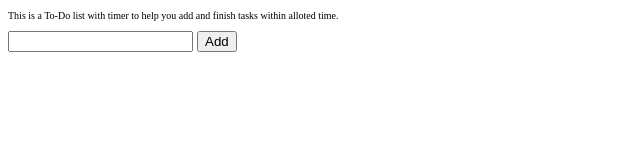
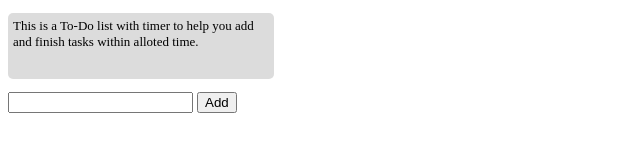
Before and after one commit to deepest-git/deepest-git.github.io, a plain HTML site: page index.html in a window 1280 px wide. Shown: the whole page, without its empty margins (0-640 px from the left). Drawn offline with Linux system fonts and the light colour scheme.

Commit message:
todo v1.1

```diff
--- a/index.html
+++ b/index.html
@@ -10,7 +10,7 @@
     <script src="./main.js"></script>
 </head>
 <body>
-    <p id="info">This is a To-Do list with timer to help you add and finish tasks within alloted time.</p>
+    <p id="info" class="flex-container">This is a To-Do list with timer to help you add and finish tasks within alloted time.</p>
 
     <!-- <div class="item-box">
         <button class="item-box-btn"></button>
--- a/main.js
+++ b/main.js
@@ -20,6 +20,7 @@ var id=0;
         t=$("input").val();
         if(t.length>0)
         $("ul").append(getItem(t));
+        $("input").val("");
     });
 
     function remove(event){console.log($(event.target).parent().parent().remove())}
--- a/style.css
+++ b/style.css
@@ -1,5 +1,13 @@
 p{
-    font-size: x-small;
+    font-size: small;
+}
+
+.flex-container{
+    height: 3.5rem;
+    width: 16rem;
+    padding: 5px;
+    background-color: gainsboro;
+    border-radius: 5px;
 }
 
 ul{
```
